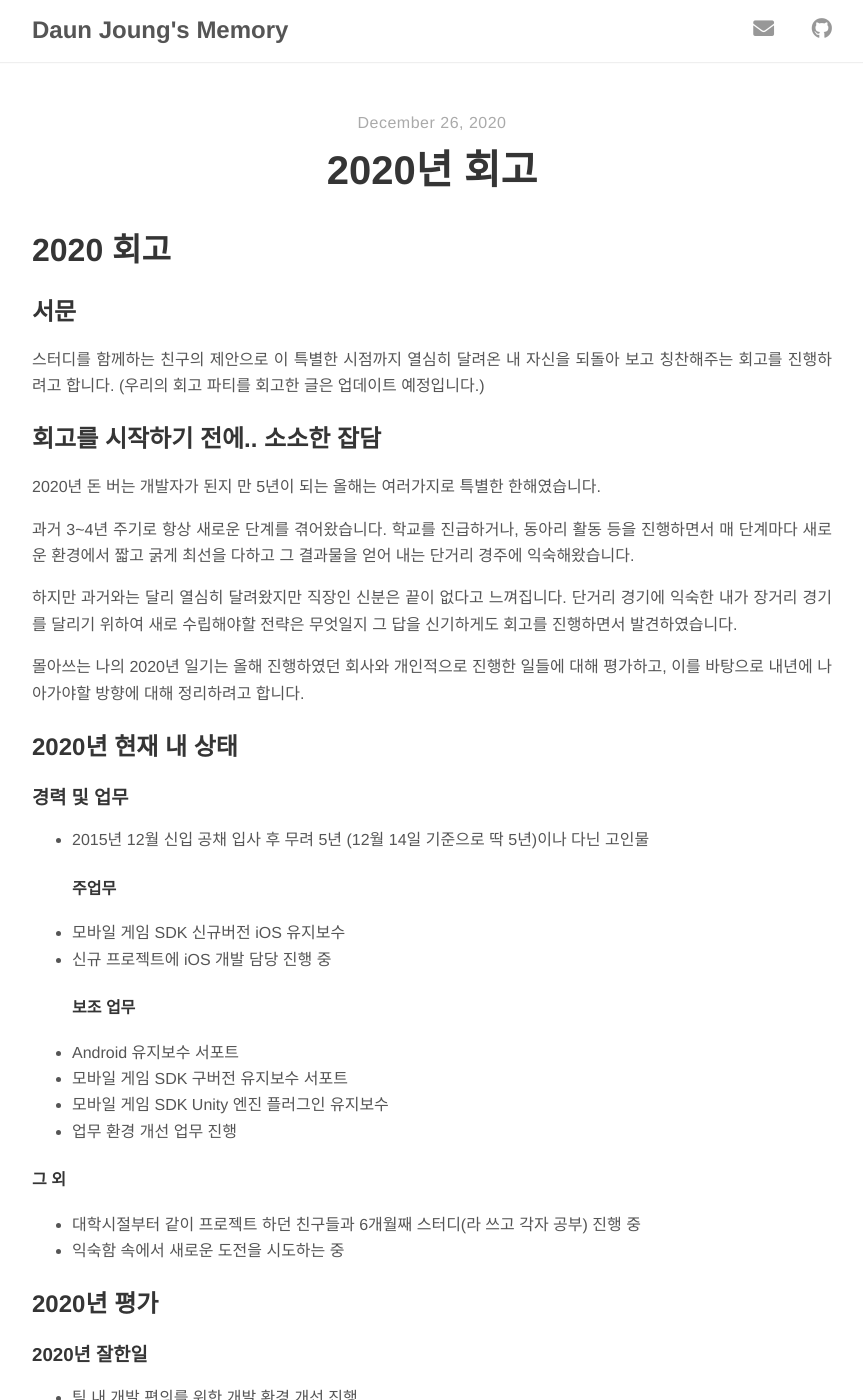
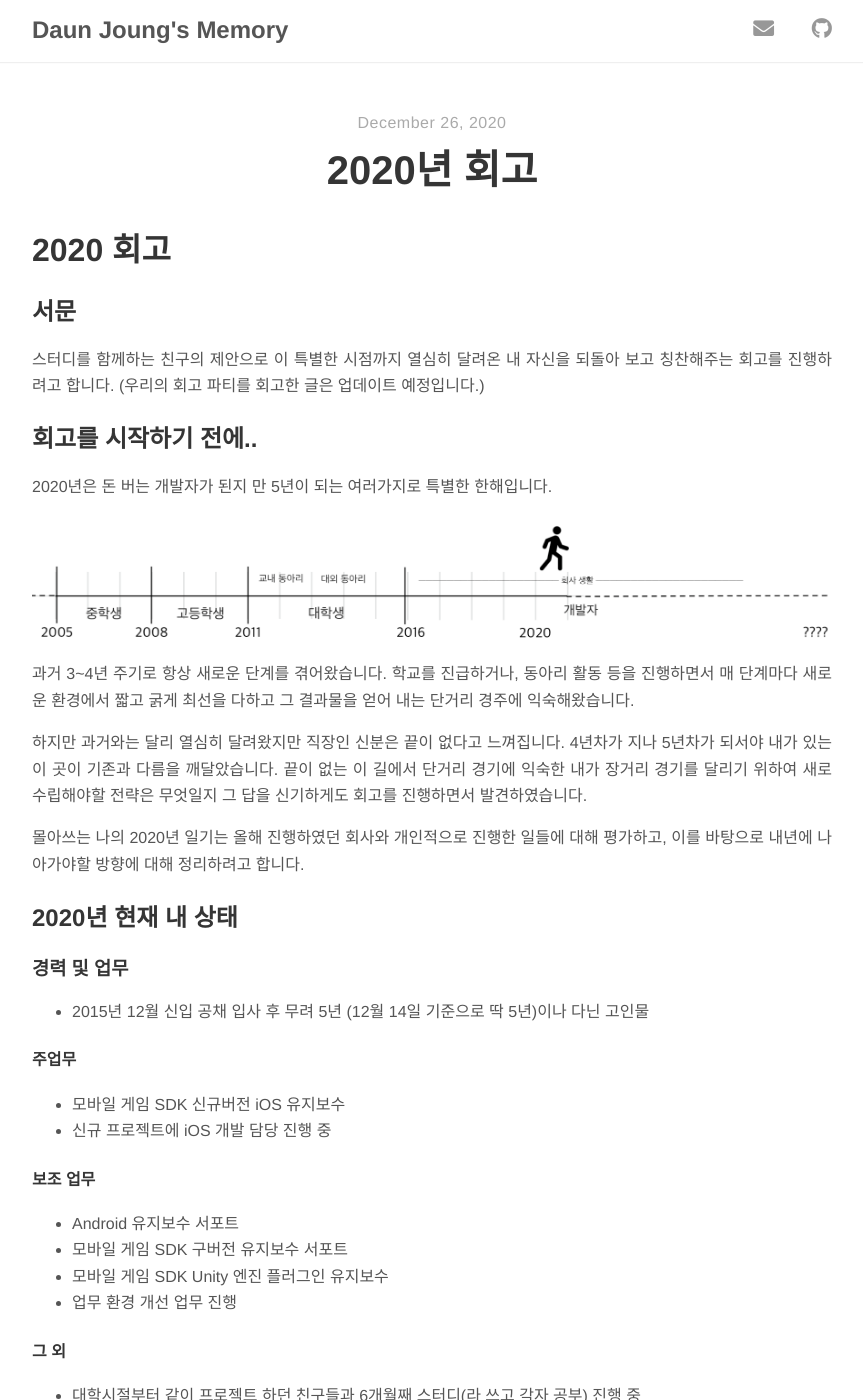
Before and after one commit to ICoi/ICoi.github.io, a Jekyll site: the page built from _posts/2020-12-26-Review2020.md, in a window 1280 px wide and 1400 px high. Shown: the whole window, without its empty margins (208-1071 px from the left). Built offline with Jekyll 4.4.1, drawn with Linux system fonts in a browser that asks for light colours; nearby versions of some CDN libraries; some of the changed text lies outside the part shown.

Commit message:
Update 2020-12-26-Review2020.md

```diff
--- a/_posts/2020-12-26-Review2020.md
+++ b/_posts/2020-12-26-Review2020.md
@@ -11,12 +11,14 @@ tags: ["Review","2020"]
 스터디를 함께하는 친구의 제안으로 이 특별한 시점까지 열심히 달려온 내 자신을 되돌아 보고 칭찬해주는 회고를 진행하려고 합니다. (우리의 회고 파티를 회고한 글은 업데이트 예정입니다.)
 
 
-## 회고를 시작하기 전에.. 소소한 잡담
-2020년 돈 버는 개발자가 된지 만 5년이 되는 올해는 여러가지로 특별한 한해였습니다.
+## 회고를 시작하기 전에..
+2020년은 돈 버는 개발자가 된지 만 5년이 되는 여러가지로 특별한 한해입니다.
+
+![](https://github.com/ICoi/ICoi.github.io/blob/master/images/2020_Review_MyHistory.png)
 
 과거 3~4년 주기로 항상 새로운 단계를 겪어왔습니다. 학교를 진급하거나, 동아리 활동 등을 진행하면서 매 단계마다 새로운 환경에서 짧고 굵게 최선을 다하고 그 결과물을 얻어 내는 단거리 경주에 익숙해왔습니다.
 
-하지만 과거와는 달리 열심히 달려왔지만 직장인 신분은 끝이 없다고 느껴집니다. 단거리 경기에 익숙한 내가 장거리 경기를 달리기 위하여 새로 수립해야할 전략은 무엇일지 그 답을 신기하게도 회고를 진행하면서 발견하였습니다.
+하지만 과거와는 달리 열심히 달려왔지만 직장인 신분은 끝이 없다고 느껴집니다. 4년차가 지나 5년차가 되서야 내가 있는 이 곳이 기존과 다름을 깨달았습니다. 끝이 없는 이 길에서 단거리 경기에 익숙한 내가 장거리 경기를 달리기 위하여 새로 수립해야할 전략은 무엇일지 그 답을 신기하게도 회고를 진행하면서 발견하였습니다.
 
 몰아쓰는 나의 2020년 일기는 올해 진행하였던 회사와 개인적으로 진행한 일들에 대해 평가하고, 이를 바탕으로 내년에 나아가야할 방향에 대해 정리하려고 합니다.
 
@@ -25,14 +27,19 @@ tags: ["Review","2020"]
 
 ### 경력 및 업무
 * 2015년 12월 신입 공채 입사 후 무려 5년 (12월 14일 기준으로 딱 5년)이나 다닌 고인물
+
+
 #### 주업무
 * 모바일 게임 SDK 신규버전 iOS 유지보수
 * 신규 프로젝트에 iOS 개발 담당 진행 중
+
+
 #### 보조 업무
 * Android 유지보수 서포트
 * 모바일 게임 SDK 구버전 유지보수 서포트
 * 모바일 게임 SDK Unity 엔진 플러그인 유지보수
 * 업무 환경 개선 업무 진행
+
 
 #### 그 외
 * 대학시절부터 같이 프로젝트 하던 친구들과 6개월째 스터디(라 쓰고 각자 공부) 진행 중
@@ -76,8 +83,8 @@ tags: ["Review","2020"]
     * “GoF디자인 패턴” 책 : 자주 쓰이는 패턴 일부에 대한 학습 진행
     * RxSwift : RxSwift의 개념에 대한 공부 진행
   * 잘한일
-    *  지속적으로 참여하였음
-    *  비슷한 분야에 종사하는 친구들의 이야기를 통해 간접 경험 획득
+    * 지속적으로 참여하였음
+    * 비슷한 분야에 종사하는 친구들의 이야기를 통해 간접 경험 획득
   * 아쉬운 점
     * 깊이있는 공부를 진행하지 못한 아쉬움
     * 공부한 내용을 정리하는 시간을 가지지 못한 것에 대한 아쉬움
@@ -103,4 +110,4 @@ tags: ["Review","2020"]
 
 > 당장의 목표를 달성하기 위해 일을 하기보다는, 장기적인 관점에서 유지보수를 용이하게 하기 위한 코드 설계와 프로그램을 안정적으로 구현하기 위한 기초 동작 방식 고민에 대한 공부가 필요함
 
-내년의 나는 새로운 서비스를 만들기보단 좀 더 이론적이고 근본적인 기술 탐구에 집중해볼까 합니다. 내가 가진 습관에서 벗어나 다양한 사람들의 생각과 개발방향을 경험해 보고, 그들의 방법을 익혀 적용해보는 시간을 가져볼까 합니다. 사람들을 일일히 만나서 배우는 것에는 현실적인 한계가 있으므로, 다양한 개발자들의 코드가 있는 Github의 코드를 탐구해보는 것을 최종 목표로 정하였습니다.
+내년의 나는 새로운 서비스를 만들기보단 좀 더 이론적이고 근본적인 기술 탐구에 집중해볼까 합니다. 내가 가진 습관에서 벗어나 다양한 사람들의 생각과 개발방향을 경험해 보고, 그들의 방법을 익혀 적용해보는 시간을 가져볼까 합니다. 사람들을 일일히 만나서 배우는 것에는 현실적인 한계가 있으므로, 다양한 개발자들의 코드가 있는 Github을 여행해보는 것을 최종 목표로 정하였습니다.
```
Also changed, not shown: other parts of _posts/2020-12-26-Review2020.md (+2 -2 lines).
